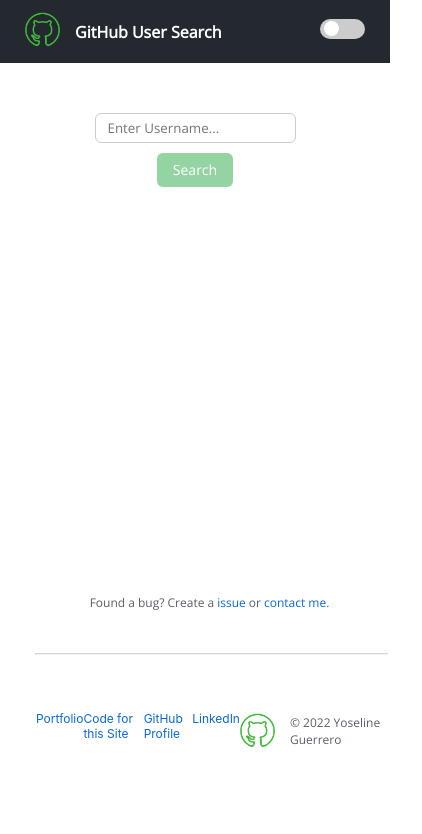
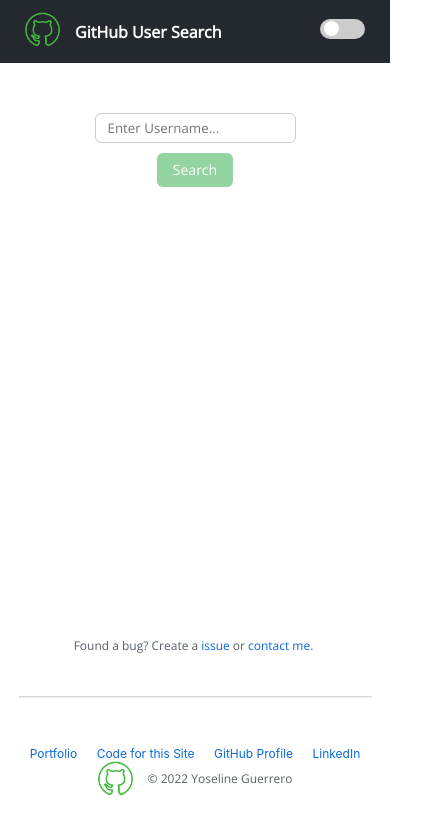
Before and after one commit to YoselineGuerrero/github-user-search, a React (Create React App) app in the folder api-practice/: page /#/ in a window 390 px wide. Shown: the top 834 px of the page, 422 px wide, since content can reach past the window. Built offline with nearby package versions, Linux system fonts and the light colour scheme; no server answers.

Commit message:
small device footer padding issue solved

```diff
--- a/api-practice/src/mainPage.css
+++ b/api-practice/src/mainPage.css
@@ -113,7 +113,8 @@
   overflow: hidden;
   padding: 40px 20px 48px;
   display: flex;
-  align-items: center ;
+  align-items: center;
+  flex-wrap: wrap;
 }
 
 #footer {
@@ -452,8 +453,6 @@
 
   #footer {
     display: block;
-    overflow: hidden;
-    padding: 40px 16px 48px;
     align-items: center ;
   }
 
@@ -463,8 +462,7 @@
   #footer-img-small {
     display: flex;
     align-items: center ;
-    justify-content: center;
-    margin-top: 10px;
+    margin: auto;
   }
 
   input[type=submit], select {
@@ -474,6 +472,7 @@
 
   #footer-a {
     padding-inline-start: 0px;
+    flex-wrap: wrap;
   }
 
   #body-padding {
```
